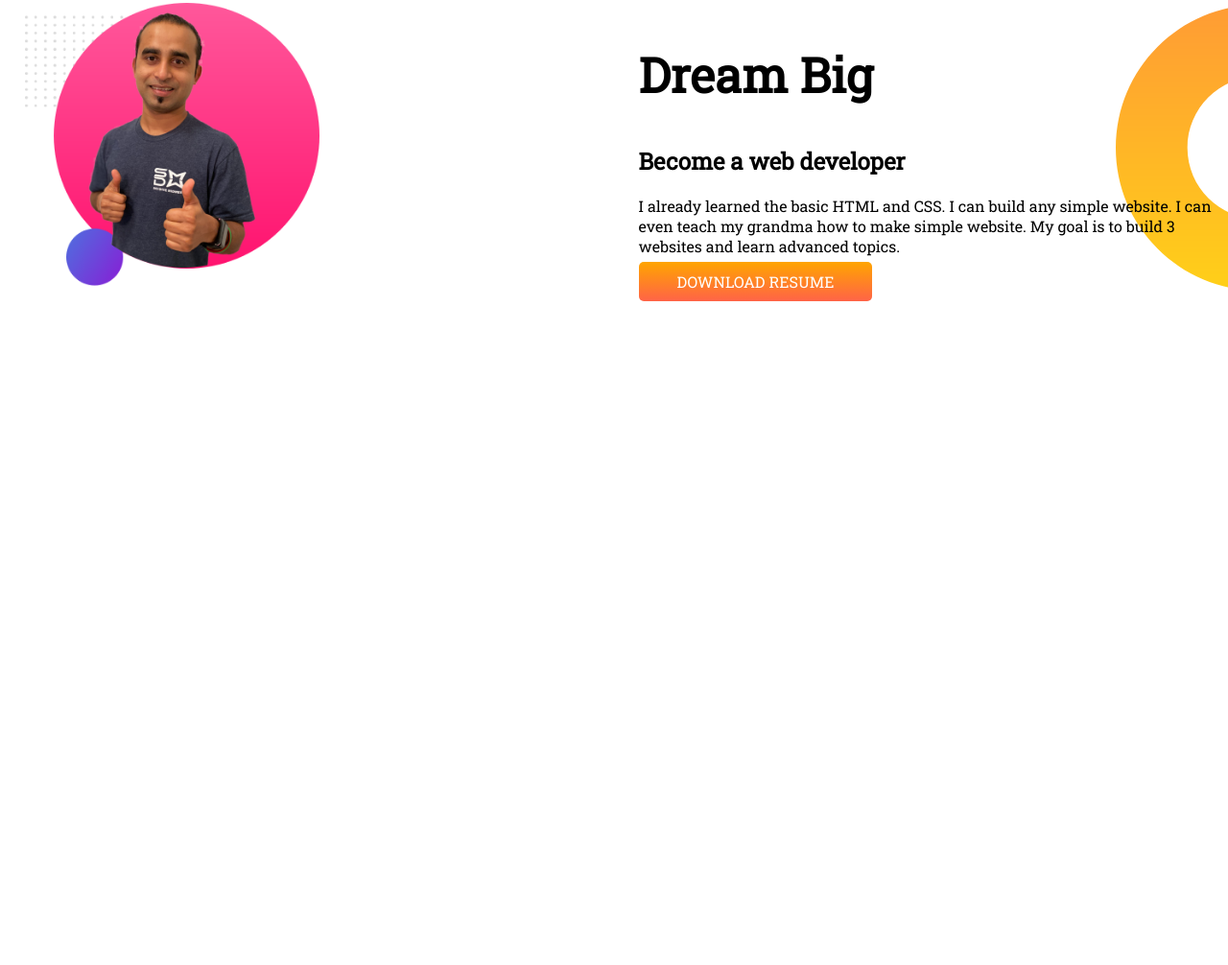
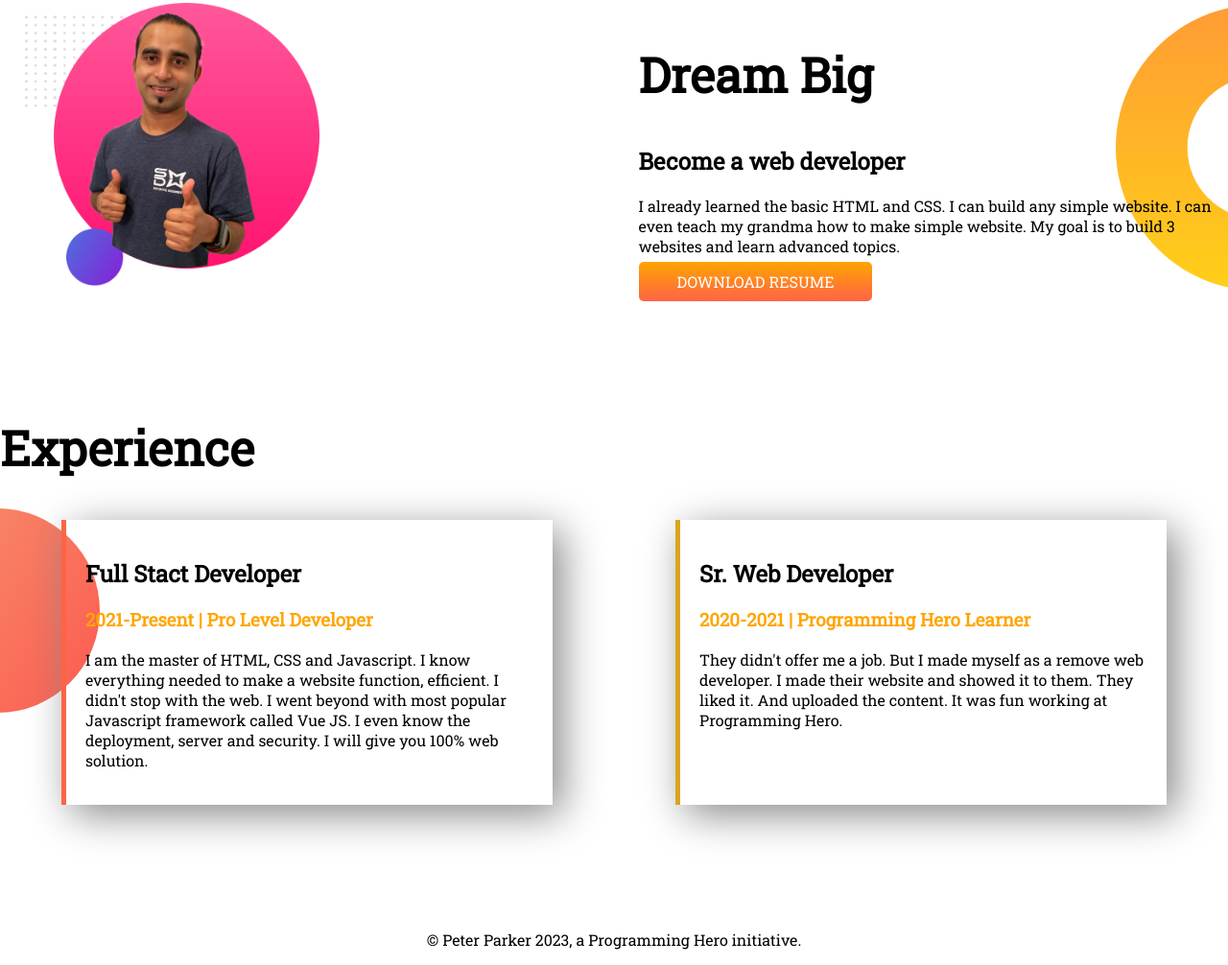
Before and after one commit to web-dev-mohsin/developer-portfolio, a plain HTML site: page index.html in a window 1280 px wide. Shown: the part 527-1533 px from the top of the page at 96% size. Before the commit the page ends 961 px from the top, so only its background shows below. Drawn offline with Linux system fonts and the light colour scheme; a web font is replaced by a local one.

Commit message:
developer protfolio done

```diff
--- a/index.html
+++ b/index.html
@@ -11,7 +11,7 @@
     <link rel="stylesheet" href="style.css">
 </head>
 <body>
-    <section class="top-banner">
+    <section class="top-banner flexible-container">
     <div class="half-width">
         <h1>Welcome To</h1>
           <h1> <span class="orange-color"> Peter Parker </span>World</h1>
@@ -26,7 +26,7 @@
    </section>
 
    <!-- Dream big section (section number 2) -->
-   <section class="dream-big">
+   <section class="dream-big flexible-container">
 
      <div class="half-width">
         <img src="images/jhankar2.png" alt="">
@@ -39,5 +39,27 @@
         <a class="link-button" href="http://" target="_blank" rel="noopener noreferrer">DOWNLOAD RESUME</a>
      </div>
    </section>
+
+   <!-- experience Section start-->
+   <section class="experience-area">
+    <h1>Experience</h1>
+        <div  class="flexible-container">
+            <div id="dev-2" class="experience-section">
+                <h2>Full Stact Developer</h2>
+                <h3  class="orange-color">2021-Present | Pro Level Developer</h3>
+                <p>I am the master of HTML, CSS and Javascript. I know everything needed to make a website function, efficient. I didn't stop with the web. I went beyond with most popular Javascript framework called Vue JS. I even know the deployment, server and security. I will give you 100% web solution.</p>
+            </div>
+            <div id="dev-1" class="experience-section">
+                <h2>Sr. Web Developer</h2>
+                <h3 class="orange-color">2020-2021 | Programming Hero Learner</h3>
+                <p>They didn't offer me a job. But I made myself as a remove web developer. I made their website and showed it to them. They liked it. And uploaded the content. It was fun working at Programming Hero.</p>
+            </div>
+        </div>
+   </section>
+
+
 </body>
+<footer>
+    <p>© Peter Parker 2023, a Programming Hero initiative.</p>
+</footer>
 </html>
--- a/style.css
+++ b/style.css
@@ -18,7 +18,7 @@ h1{
 .orange-color{
     color: orange;
 }
-section{
+.flexible-container{
     display: flex;
     margin-bottom: 130px;
 }
@@ -47,3 +47,25 @@ section{
     background-repeat: no-repeat;
     background-position: right;
 }
+.experience-area{
+    background-image: url(images/exp-bg.png);
+    background-repeat: no-repeat;
+    background-position: left;
+}
+.experience-section{
+    width: 40%;
+    margin-right: 5%;
+    margin-left: 5%;
+    padding:20px;
+    box-shadow: 10px 10px 40px #888888;
+
+}
+#dev-2{
+ border-left: 5px solid tomato;
+}
+#dev-1{
+    border-left: 5px solid goldenrod;
+}
+footer p{
+    text-align: center;
+}
```
